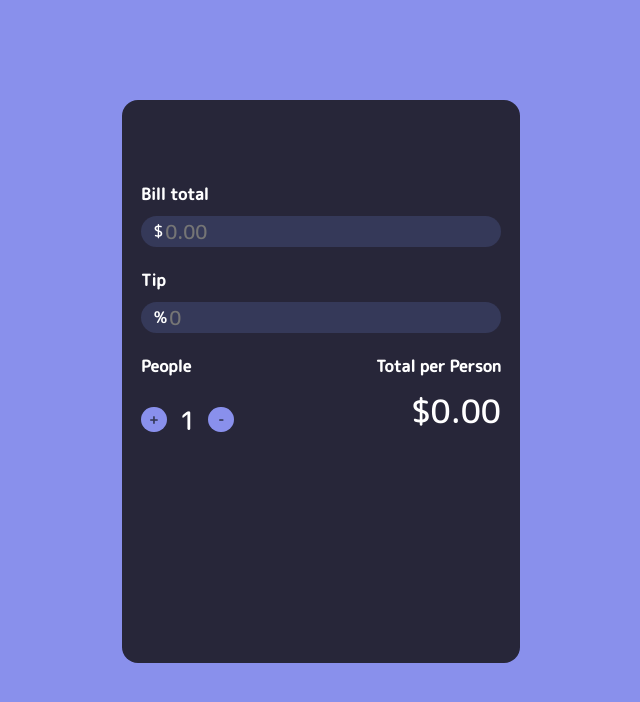
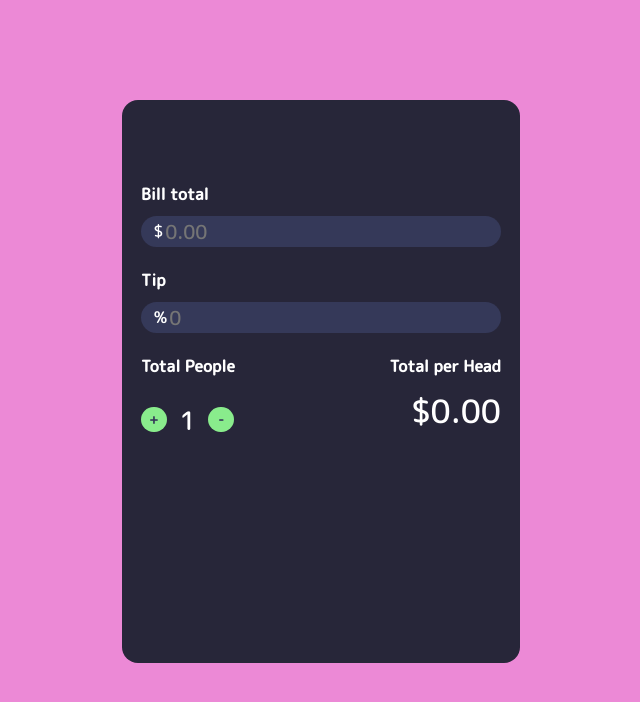
Before and after one commit to mohdafjal2004/Javascript, a plain HTML site: page PROJECTS/Tip-calculator/index.html in a window 1280 px wide. Shown: the whole page, without its empty margins (319-959 px from the left). Drawn offline with Linux system fonts and the light colour scheme.

Commit message:
Minor changes

```diff
--- a/PROJECTS/Tip-calculator/index.html
+++ b/PROJECTS/Tip-calculator/index.html
@@ -41,7 +41,7 @@
       </div>
       <div class="container" id="bottom">
         <div class="splitContainer">
-          <div class="title">People</div>
+          <div class="title">Total People</div>
           <div class="controls">
             <span class="buttonContainer">
               <button class="splitButton" onclick="increasePeople()">
@@ -57,7 +57,7 @@
           </div>
         </div>
         <div class="totalContainer">
-          <div class="title">Total per Person</div>
+          <div class="title">Total per Head</div>
           <div class="total" id="perPersonTotal">$0.00</div>
         </div>
       </div>
--- a/PROJECTS/Tip-calculator/script.js
+++ b/PROJECTS/Tip-calculator/script.js
@@ -5,7 +5,6 @@ const billTotalInput = document.getElementById("billTotalInput");
 const TipInput = document.getElementById("tipInput");
 let numberOfPeopleDiv = document.getElementById("numberOfPeople");
 let perPersonTotal = document.getElementById("perPersonTotal");
-console.log(Number(TipInput.value));
 
 // Get number of people from number of people div
 let numberOfPeople = Number(numberOfPeopleDiv.innerText);
@@ -27,7 +26,7 @@ const calculateBill = () => {
   const perHead = total / numberOfPeople;
 
   // update the perPersonTotal on DOM & show it to user
-  perPersonTotal.innerText = perHead;
+  perPersonTotal.innerText = `$${perHead.toFixed(2)}`;
 
 };
 
--- a/PROJECTS/Tip-calculator/style.css
+++ b/PROJECTS/Tip-calculator/style.css
@@ -9,7 +9,7 @@ white;
 
 body {
   background:
-#8990ec;
+#ec89d6;
 }
 
 .wrapper {
@@ -57,7 +57,7 @@ white;
 
 .buttonContainer {
   background:
-#8990ec;
+#89ec8c;
   display: grid;
   place-items: center;
   width: 1.6rem;
```
